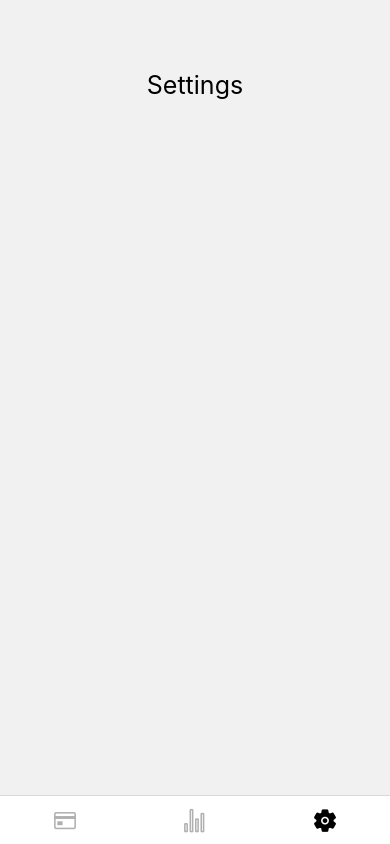
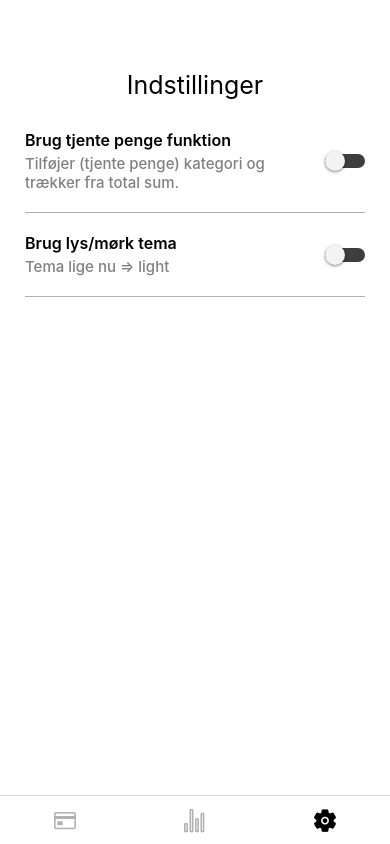
Before and after one commit to benamager/spendings-app, a React Native app: screen /Settings in a window 390 px wide. Built offline with nearby package versions, Linux system fonts and the light colour scheme.

Commit message:
Add settings component

```diff
--- a/App.tsx
+++ b/App.tsx
@@ -3,9 +3,15 @@
 import { NavigationContainer } from "@react-navigation/native";
 import BottomTabNavigator from "./src/routes/BottomTabNavigator";
 
+import getObject from "./src/functions/getObject";
+
 export default function App() {
   const date: any = new Date();
   //console.log(date.getUTCFullYear(), date.getUTCMonth(), date.getUTCDate());
+
+  getObject("yooo").then((res) => {
+    console.log(res.data);
+  });
 
   return (
     <NavigationContainer>
--- /dev/null
+++ b/src/components/SettingsRow/index.tsx
@@ -0,0 +1,26 @@
+/* settingsRow.tsx component */
+
+import { View, Text, Button, Switch } from "react-native";
+import style from "./style";
+import { useState } from "react";
+
+const SettingsRow = ({ title, desc, name }) => {
+  const [isEnabled, setIsEnabled] = useState(false);
+  return (
+    <View style={style.container}>
+      <View style={style.content}>
+        <Text style={style.title}>{title}</Text>
+        <Text style={style.description}>{desc}</Text>
+      </View>
+      <Switch
+        trackColor={{ false: "#3e3e3e", true: "#76bb2d" }}
+        thumbColor={true ? "#f4f3f4" : "#f4f3f4"}
+        ios_backgroundColor="#3e3e3e"
+        onValueChange={() => setIsEnabled(!isEnabled)}
+        value={isEnabled}
+      />
+    </View>
+  );
+};
+
+export default SettingsRow;
--- /dev/null
+++ b/src/components/SettingsRow/style.tsx
@@ -0,0 +1,29 @@
+/* settingsrow.tsx component style */
+import { StyleSheet } from "react-native";
+
+const style = StyleSheet.create({
+  container: {
+    justifyContent: "space-between",
+    alignItems: "center",
+    flexDirection: "row",
+    borderBottomWidth: 1,
+    paddingBottom: 20,
+    marginBottom: 20,
+    borderBottomColor: "#00000050",
+  },
+  content: {
+    width: "80%",
+  },
+  title: {
+    fontSize: 16,
+    marginBottom: 4,
+    fontWeight: "600",
+  },
+  description: {
+    fontSize: 15,
+    color: "#808080",
+    fontWeight: "500",
+  },
+});
+
+export default style;
--- a/src/functions/getObject.tsx
+++ b/src/functions/getObject.tsx
@@ -6,7 +6,6 @@ const getObject = async (key: string) => {
   try {
     // return object from async-storage
     const object = await AsyncStorage.getItem(key);
-    console.log(object);
     return { data: object, error: false };
   } catch (err) {
     // return error
--- a/src/screens/Settings/index.tsx
+++ b/src/screens/Settings/index.tsx
@@ -1,14 +1,33 @@
 /* settings.tsx screen */
 import { View, Text } from "react-native";
 import { StatusBar } from "expo-status-bar";
+import screenWrapper from "../../styles/screenWrapper";
+import SettingsRow from "../../components/SettingsRow";
 
 // Settings page
 const Settings = () => {
   return (
-    <View style={{ backgroundColor: "#f1f1f1", height: "100%" }}>
-      <Text style={{ fontSize: 25, textAlign: "center", marginTop: 70 }}>
-        Settings
+    <View style={[screenWrapper.style, { paddingTop: 0 }]}>
+      <Text
+        style={{
+          fontSize: 25,
+          textAlign: "center",
+          marginTop: 70,
+          marginBottom: 30,
+        }}
+      >
+        Indstillinger
       </Text>
+      <SettingsRow
+        title="Brug tjente penge funktion"
+        desc="Tilføjer (tjente penge) kategori og trækker fra total sum."
+        name="earnedMoney"
+      />
+      <SettingsRow
+        title="Brug lys/mørk tema"
+        desc="Tema lige nu => light"
+        name="lightDark"
+      />
       <StatusBar style="auto" />
     </View>
   );
```
